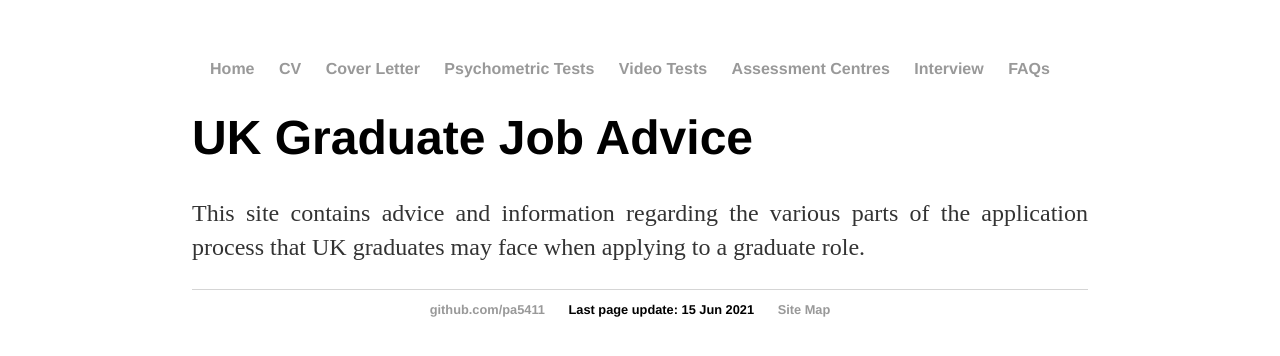
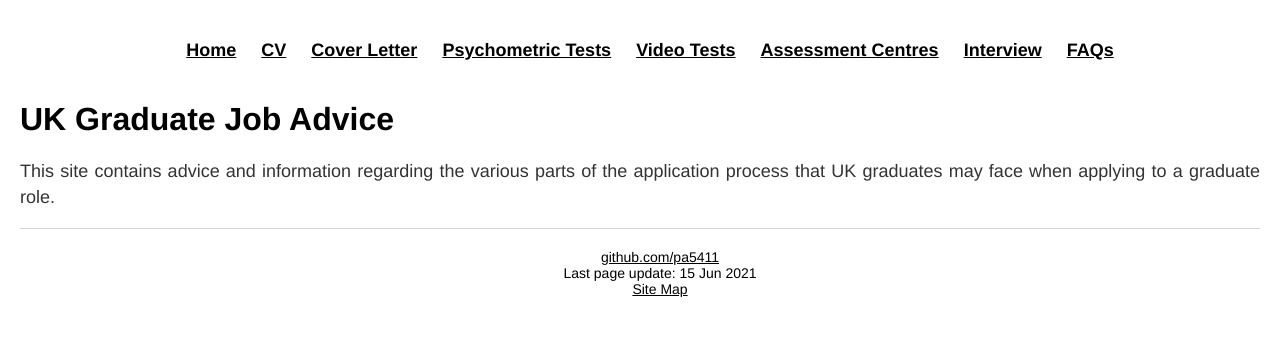
Before and after one commit to pa5411/Graduate-Job-Help, a Jekyll site: the page built from index.html, in a window 1280 px wide. Shown: the top 356 px of the page. Built offline with Jekyll 4.4.1, drawn with Linux system fonts in a browser that asks for light colours.

Commit message:
modify site styling

```diff
--- a/css/main.css
+++ b/css/main.css
@@ -1,46 +1,48 @@
 body {
-  margin: 60px auto;
-  width: 70%;
+  font-family: 'Helvetica', 'Arial', 'Sans-Serif';
+  margin: 0;
+  overflow-y: scroll;
+  padding: 20px;
 }
 
-nav ul,
-footer ul {
-  font-family: 'Helvetica', 'Arial', 'Sans-Serif';
+nav ul {
+  font-size: 18px;
   font-weight: bold;
   list-style: none;
-  padding: 0;
   text-align: center;
 }
 
-nav ul li, footer ul li {
-  display: inline;
+nav ul li {
+  display: inline-flex;
   margin-right: 20px;
 }
 
-a {
-  color: #999;
-  text-decoration: none;
+footer ul {
+  font-size: 14px;
+  list-style: none;
+  text-align: center;
 }
 
-a:hover {
+a {
   text-decoration: underline;
+  color: #000;
 }
 
-h1 {
-  font-family: 'Helvetica', 'Arial', 'Sans-Serif';
-  font-size: 3em;
+a:hover{
+  background: #9FE2BF;
 }
 
 p {
   color: #333;
-  font-size: 1.5em;
+  font-size: 18px;
   line-height: 1.4em;
   text-align: justify;
 }
 
 figure {
-  align: middle;
+  float: middle;
   border: 1px #cccccc solid;
+  font-size: 16px;
   padding: 4px;
 }
 
@@ -53,14 +55,9 @@
 
 footer {
   border-top: 1px solid #d5d5d5;
-  font-size: .8em;
 }
 
-ul.posts {
-  font-size: 1.5em;
+ul {
+  font-size: 18px;
   margin: 20px auto 40px;
 }
-
-ul.posts li {
-  list-style: none;
-}
```
